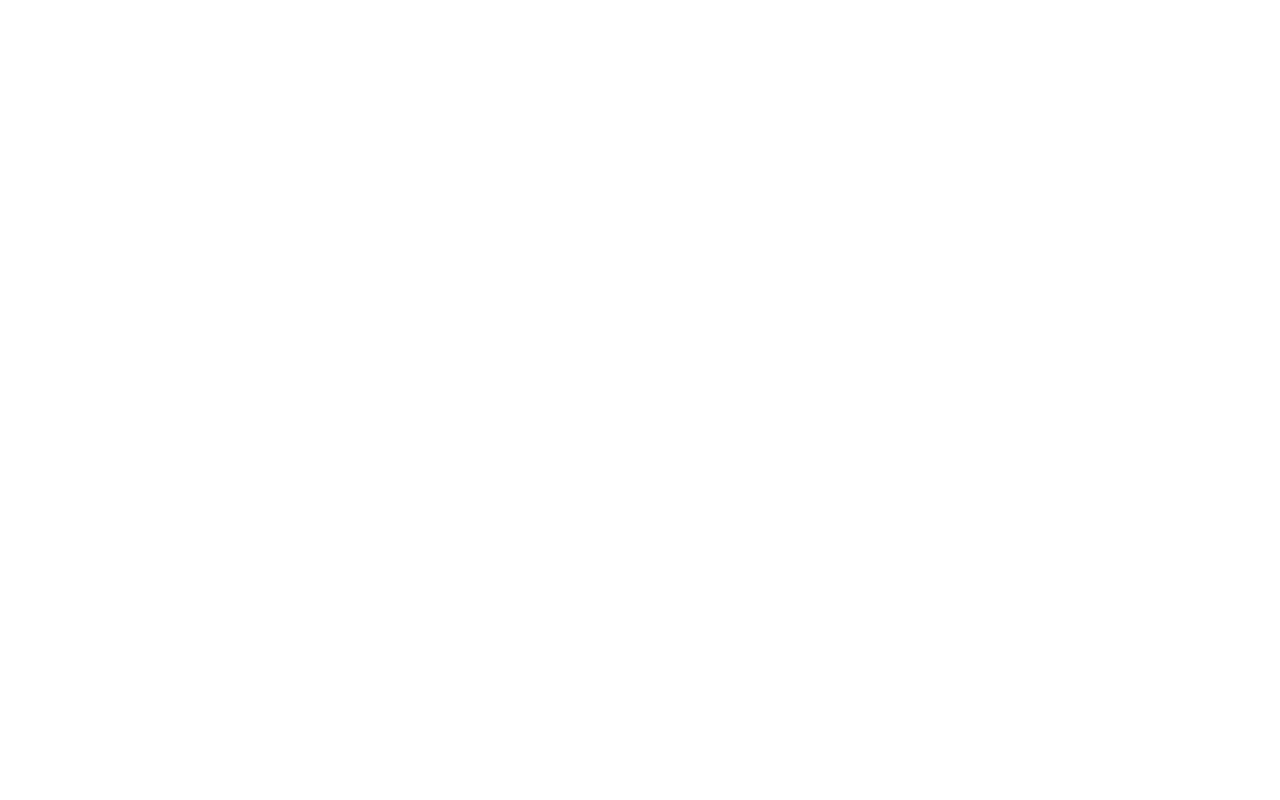
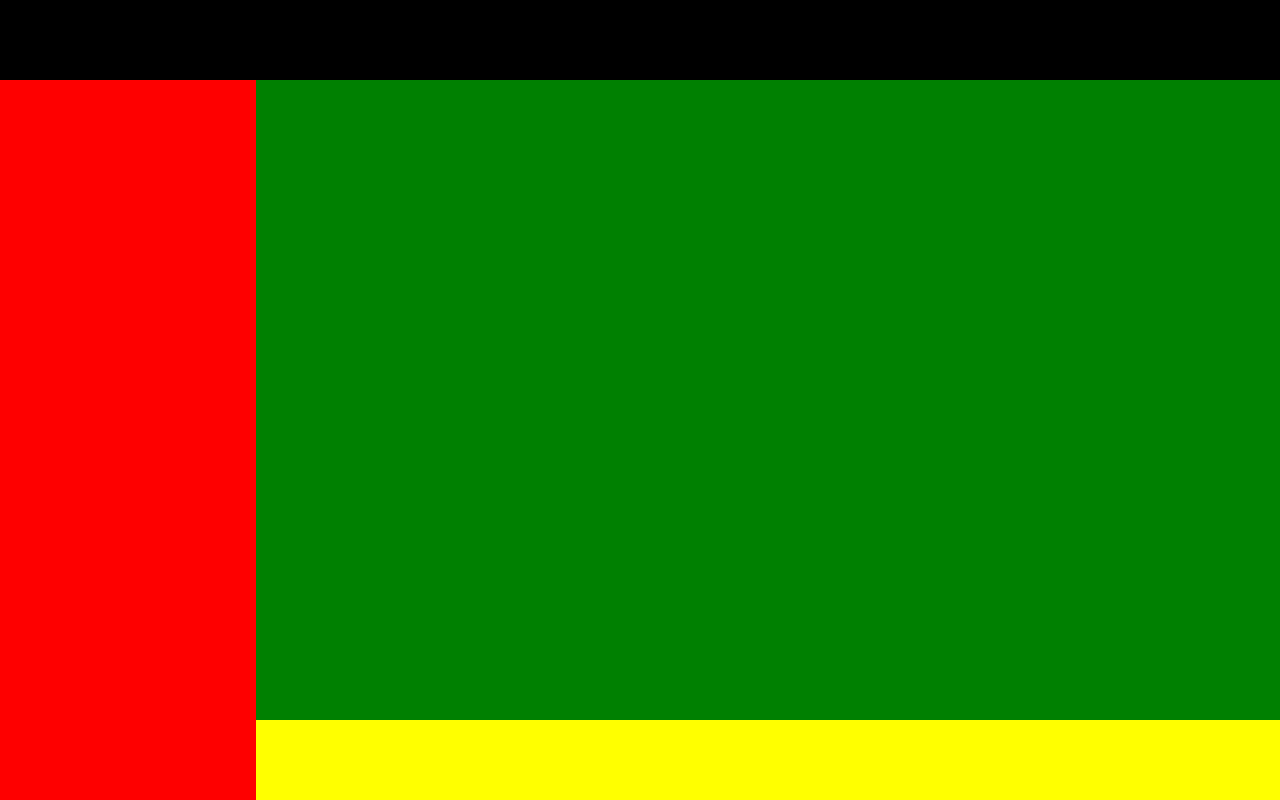
Before and after one commit to ShubhaPradhan/E-commerce, a plain HTML site: page e-commerce/index.html in a window 1280 px wide. Shown: the top 800 px of the page. Drawn offline with Linux system fonts and the light colour scheme.

Commit message:
grid used

```diff
--- /dev/null
+++ b/e-commerce/assets/css/styles.css
@@ -0,0 +1,31 @@
+*{
+    margin: 0;
+    padding: 0;
+    box-sizing: border-box;
+}
+
+header{
+    min-height: 10vh;
+    background: #000;
+
+}
+
+.container{
+    display: grid;
+    grid-template-columns: 20% auto;
+}
+
+aside{
+ background: red;
+ grid-row-start: span 2;
+ min-height: 80vh;
+}
+
+main{
+    min-height:80vh;
+    background: green;
+}
+footer{
+    background: yellow;
+    min-height: 90vh;
+}
--- a/e-commerce/index.html
+++ b/e-commerce/index.html
@@ -5,8 +5,16 @@
     <meta http-equiv="X-UA-Compatible" content="IE=edge">
     <meta name="viewport" content="width=device-width, initial-scale=1.0">
     <title>Document</title>
+    <link rel="stylesheet" href="./assets/css/styles.css">
 </head>
 <body>
-
+    <header>
+        <nav></nav>
+    </header>
+    <div class="container">
+        <aside></aside>
+        <main></main>
+        <footer></footer>
+    </div>
 </body>
 </html>
```
